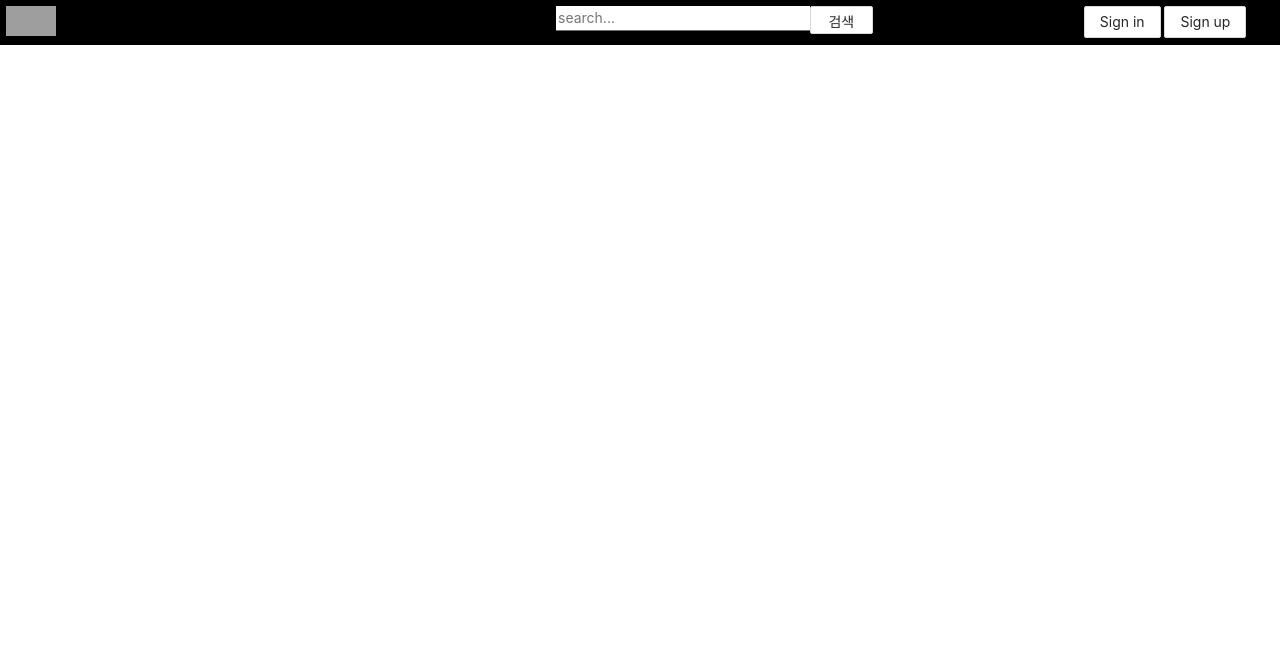
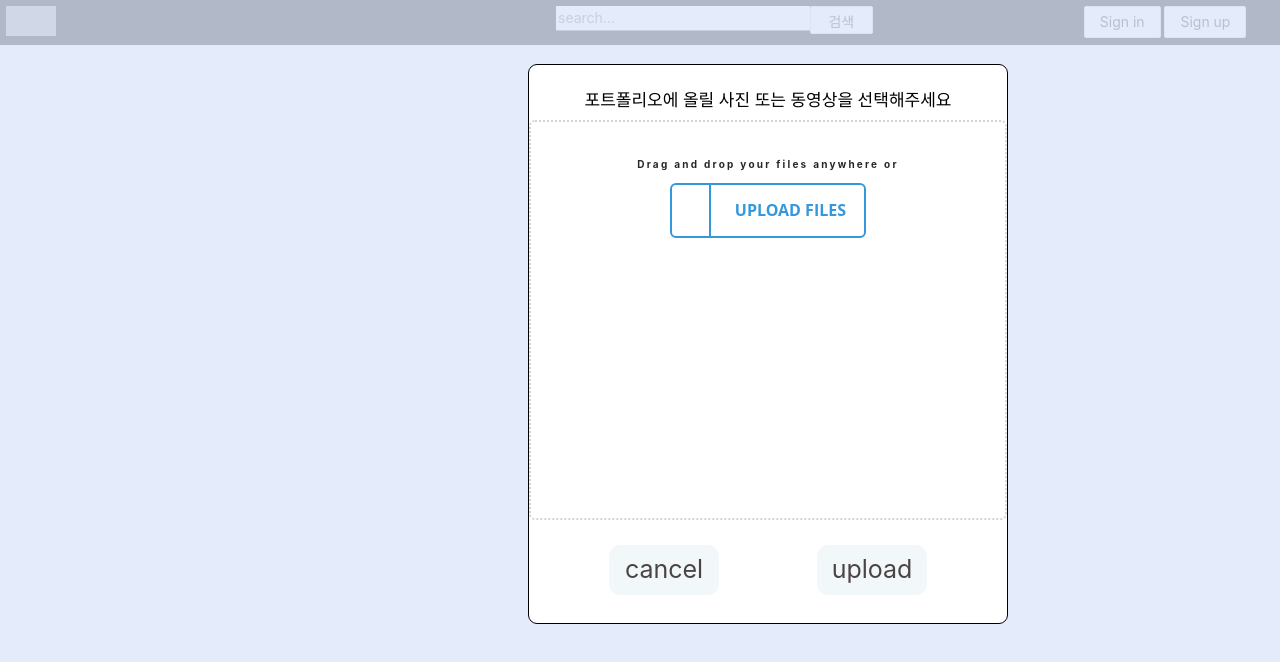
Before and after one commit to codestates/actorz-client, a React (Create React App) app in the folder actorz/: page /mainpage in a window 1280 px wide. Shown: the top 662 px of the page. Built offline with nearby package versions, Linux system fonts and the light colour scheme; grey boxes are pictures that could not be loaded.

Commit message:
add:postupload

```diff
--- a/actorz/package.json
+++ b/actorz/package.json
@@ -13,6 +13,7 @@
     "react-dom": "^17.0.2",
     "react-router-dom": "^5.2.0",
     "react-scripts": "4.0.3",
+    "styled-components": "^5.3.0",
     "web-vitals": "^1.1.2"
   },
   "scripts": {
--- a/actorz/src/App.js
+++ b/actorz/src/App.js
@@ -3,8 +3,22 @@ import Intropage from "./pages/Intropage";
 import Mainpage from "./pages/Mainpage";
 import "./App.css"
 import { BrowserRouter as Router, Route, Switch } from "react-router-dom";
+import React, { useState } from "react";
+import FileUpload from "./components/file-upload/file-upload.component"
 
 function App() {
+  const [newUserInfo, setNewUserInfo] = useState({
+    profileImages: []
+  });
+
+  const updateUploadedFiles = (files) =>
+    setNewUserInfo({ ...newUserInfo, profileImages: files });
+
+  const handleSubmit = (event) => {
+    event.preventDefault();
+    //logic to create new user...
+  };
+
   return (
     <Router>
       <div>
@@ -13,6 +27,15 @@ function App() {
           <Route path="/mainpage" component={Mainpage} />
         </Switch>
       </div>
+      <div>
+        <form onSubmit={handleSubmit}>
+          <FileUpload
+            accept=".jpg,.png,.jpeg, .mp4"
+            multiple
+            updateFilesCb={updateUploadedFiles}
+          />
+        </form>
+      </div>
     </Router>
   );
 }
--- /dev/null
+++ b/actorz/src/components/file-upload/file-upload.component.jsx
@@ -0,0 +1,130 @@
+import React, { useRef, useState } from "react";
+import {
+  FileUploadContainer,
+  FormField,
+  DragDropText,
+  UploadFileBtn,
+  FilePreviewContainer,
+  ImagePreview,
+  PreviewContainer,
+  PreviewList,
+  FileMetaData,
+  RemoveFileIcon,
+  InputLabel
+} from "./file-upload.styles";
+import "../../styles/Postupload.css";
+
+const KILO_BYTES_PER_BYTE = 1000;
+const DEFAULT_MAX_FILE_SIZE_IN_BYTES = 500000;
+
+const convertNestedObjectToArray = (nestedObj) =>
+  Object.keys(nestedObj).map((key) => nestedObj[key]);
+
+const convertBytesToKB = (bytes) => Math.round(bytes / KILO_BYTES_PER_BYTE);
+
+const FileUpload = ({
+  label,
+  updateFilesCb,
+  maxFileSizeInBytes = DEFAULT_MAX_FILE_SIZE_IN_BYTES,
+  ...otherProps
+}) => {
+  const fileInputField = useRef(null);
+  const [files, setFiles] = useState({});
+
+  const handleUploadBtnClick = () => {
+    fileInputField.current.click();
+  };
+
+  const addNewFiles = (newFiles) => {
+    for (let file of newFiles) {
+      if (file.size <= maxFileSizeInBytes) {
+        if (!otherProps.multiple) {
+          return { file };
+        }
+        files[file.name] = file;
+      }
+    }
+    return { ...files };
+  };
+
+  const callUpdateFilesCb = (files) => {
+    const filesAsArray = convertNestedObjectToArray(files);
+    updateFilesCb(filesAsArray);
+  };
+
+  const handleNewFileUpload = (e) => {
+    const { files: newFiles } = e.target;
+    if (newFiles.length) {
+      let updatedFiles = addNewFiles(newFiles);
+      setFiles(updatedFiles);
+      callUpdateFilesCb(updatedFiles);
+    }
+  };
+
+  const removeFile = (fileName) => {
+    delete files[fileName];
+    setFiles({ ...files });
+    callUpdateFilesCb({ ...files });
+  };
+
+  return (
+    <>
+      <div id="modal-background">
+        <div id="modal-container">
+          <FileUploadContainer>
+            <InputLabel>포트폴리오에 올릴 사진 또는 동영상을 선택해주세요</InputLabel>
+            <DragDropText>Drag and drop your files anywhere or</DragDropText>
+            <UploadFileBtn type="button" onClick={handleUploadBtnClick}>
+              <i className="fas fa-file-upload" />
+              <span> Upload {otherProps.multiple ? "files" : "a file"}</span>
+            </UploadFileBtn>
+            <FormField
+              type="file"
+              ref={fileInputField}
+              onChange={handleNewFileUpload}
+              title=""
+              value=""
+              {...otherProps}
+            />
+            <FilePreviewContainer>
+              {/* <span>To Upload</span> */}
+              <PreviewList>
+                {Object.keys(files).map((fileName, index) => {
+                  let file = files[fileName];
+                  let isImageFile = file.type.split("/")[0] === "image";
+                  return (
+                    <PreviewContainer key={fileName}>
+                      <div>
+                        {isImageFile && (
+                          <ImagePreview
+                            src={URL.createObjectURL(file)}
+                            alt={`file preview ${index}`}
+                          />
+                        )}
+                        <FileMetaData isImageFile={isImageFile}>
+                          <span>{file.name}</span>
+                          <aside>
+                            <span>{convertBytesToKB(file.size)} kb</span>
+                            <RemoveFileIcon
+                              className="fas fa-trash-alt"
+                              onClick={() => removeFile(fileName)}
+                            />
+                          </aside>
+                        </FileMetaData>
+                      </div>
+                    </PreviewContainer>
+                  );
+                })}
+              </PreviewList>
+            </FilePreviewContainer>
+          </FileUploadContainer>
+
+          <button className="cancel-btn">cancel</button>
+          <button type="submit" className="upload-btn">upload</button>
+        </div>
+      </div>
+    </>
+  );
+};
+
+export default FileUpload;
--- /dev/null
+++ b/actorz/src/components/file-upload/file-upload.styles.js
@@ -0,0 +1,219 @@
+import styled from "styled-components";
+
+export const FileUploadContainer = styled.section`
+  position: relative;
+  margin: 25px 0 15px;
+  border: 2px dotted lightgray;
+  padding: 35px 20px;
+  border-radius: 6px;
+  display: flex;
+  flex-direction: column;
+  align-items: center;
+  height: 400px;
+  background-color: white;
+`;
+
+export const FormField = styled.input`
+  font-size: 18px;
+  display: block;
+  width: 100%;
+  border: none;
+  text-transform: none;
+  position: absolute;
+  top: 0;
+  left: 0;
+  right: 0;
+  bottom: 0;
+  opacity: 0;
+
+  &:focus {
+    outline: none;
+  }
+`;
+
+export const InputLabel = styled.label`
+  top: -35px;
+  font-size: 17px;
+  color: black;
+  left: 10;
+  position: absolute;
+`;
+
+export const DragDropText = styled.p`
+  font-weight: bold;
+  letter-spacing: 2.2px;
+  margin-top: 0;
+  text-align: center;
+`;
+
+export const UploadFileBtn = styled.button`
+  box-sizing: border-box;
+  appearance: none;
+  background-color: transparent;
+  border: 2px solid #3498db;
+  cursor: pointer;
+  font-size: 1rem;
+  line-height: 1;
+  padding: 1.1em 2.8em;
+  text-align: center;
+  text-transform: uppercase;
+  font-weight: 700;
+  border-radius: 6px;
+  color: #3498db;
+  position: relative;
+  overflow: hidden;
+  z-index: 1;
+  transition: color 250ms ease-in-out;
+  font-family: "Open Sans", sans-serif;
+  width: 45%;
+  display: flex;
+  align-items: center;
+  padding-right: 0;
+  justify-content: center;
+
+  &:after {
+    content: "";
+    position: absolute;
+    display: block;
+    top: 0;
+    left: 50%;
+    transform: translateX(-50%);
+    width: 0;
+    height: 100%;
+    background: #3498db;
+    z-index: -1;
+    transition: width 250ms ease-in-out;
+  }
+
+  i {
+    font-size: 22px;
+    margin-right: 5px;
+    border-right: 2px solid;
+    position: absolute;
+    top: 0;
+    bottom: 0;
+    left: 0;
+    right: 0;
+    width: 20%;
+    display: flex;
+    flex-direction: column;
+    justify-content: center;
+  }
+
+  @media only screen and (max-width: 500px) {
+    width: 70%;
+  }
+
+  @media only screen and (max-width: 350px) {
+    width: 100%;
+  }
+
+  &:hover {
+    color: #fff;
+    outline: 0;
+    background: transparent;
+
+    &:after {
+      width: 110%;
+    }
+  }
+
+  &:focus {
+    outline: 0;
+    background: transparent;
+  }
+
+  &:disabled {
+    opacity: 0.4;
+    filter: grayscale(100%);
+    pointer-events: none;
+  }
+`;
+
+export const FilePreviewContainer = styled.article`
+  span {
+    font-size: 14px;
+  }
+`;
+
+export const PreviewList = styled.section`
+  width: 550px;
+  display: flex;
+  flex-wrap: wrap;
+  margin-top: 40px;
+  margin-left: 120px;
+
+
+  @media only screen and (max-width: 400px) {
+    flex-direction: column;
+  }
+`;
+
+export const FileMetaData = styled.div`
+  display: ${(props) => (props.isImageFile ? "none" : "flex")};
+  flex-direction: column;
+  position: absolute;
+  top: 0;
+  left: 0;
+  right: 0;
+  bottom: 0;
+  padding: 10px;
+  border-radius: 6px;
+  color: white;
+  font-weight: bold;
+  background-color: rgba(5, 5, 5, 0.55);
+
+  aside {
+    margin-top: auto;
+    display: flex;
+    justify-content: space-between;
+  }
+`;
+
+export const RemoveFileIcon = styled.i`
+  cursor: pointer;
+
+  &:hover {
+    transform: scale(1.3);
+  }
+`;
+
+export const PreviewContainer = styled.section`
+  padding: 0.25rem;
+  width: 20%;
+  height: 120px;
+  border-radius: 6px;
+  box-sizing: border-box;
+
+  &:hover {
+    opacity: 0.55;
+
+    ${FileMetaData} {
+      display: flex;
+    }
+  }
+
+  & > div:first-of-type {
+    height: 100%;
+    position: relative;
+  }
+
+  @media only screen and (max-width: 750px) {
+    width: 25%;
+  }
+
+  @media only screen and (max-width: 500px) {
+    width: 50%;
+  }
+
+  @media only screen and (max-width: 400px) {
+    width: 100%;
+    padding: 0 0 0.4em;
+  }
+`;
+
+export const ImagePreview = styled.img`
+  border-radius: 6px;
+  width: 100%;
+  height: 100%;
+`;
--- a/actorz/src/index.js
+++ b/actorz/src/index.js
@@ -2,6 +2,7 @@ import React from 'react';
 import ReactDOM from 'react-dom';
 import App from './App';
 import reportWebVitals from './reportWebVitals';
+import Postupload from "./components/file-upload/file-upload.component";
 
 ReactDOM.render(
   <React.StrictMode>
--- /dev/null
+++ b/actorz/src/styles/Postupload.css
@@ -0,0 +1,55 @@
+#modal-background {
+  /* position: absolute; */
+  position: fixed;
+  flex-direction: column;
+  top: -20vh;
+  left: -15vw;
+  width: 140vw;
+  height: 140vh;
+  z-index: 10000;
+  padding-top: 14rem;
+  padding-left: 45rem;
+  justify-content: center;
+  align-items: center;
+  background-color: rgba(222, 230, 250, 0.8);
+  transition: 0.5s linear;
+}
+
+#modal-container {
+  padding-top: 30px;
+  font-size: 10px;
+  border-radius: 9px;
+  width: 30rem;
+  height: 35rem;
+  position: absolute;
+  z-index: 10000;
+  background-color: #fff;
+  text-align: center;
+  border: 1px solid black;
+}
+
+.cancel-btn {
+  font-size: 25px;
+  color: rgb(75, 68, 68);
+  width: 110px;
+  height: 50px;
+  border: 0px;
+  border-radius: 11px;
+  float: left;
+  margin-left: 80px;
+  margin-top: 10px;
+  background-color: rgb(242, 248, 250);
+}
+
+.upload-btn {
+  font-size: 25px;
+  color: rgb(75, 68, 68);
+  width: 110px;
+  height: 50px;
+  border: 0px;
+  border-radius: 11px;
+  float: right;
+  margin-right: 80px;
+  margin-top: 10px;
+  background-color: rgb(242, 248, 250);
+}
```
